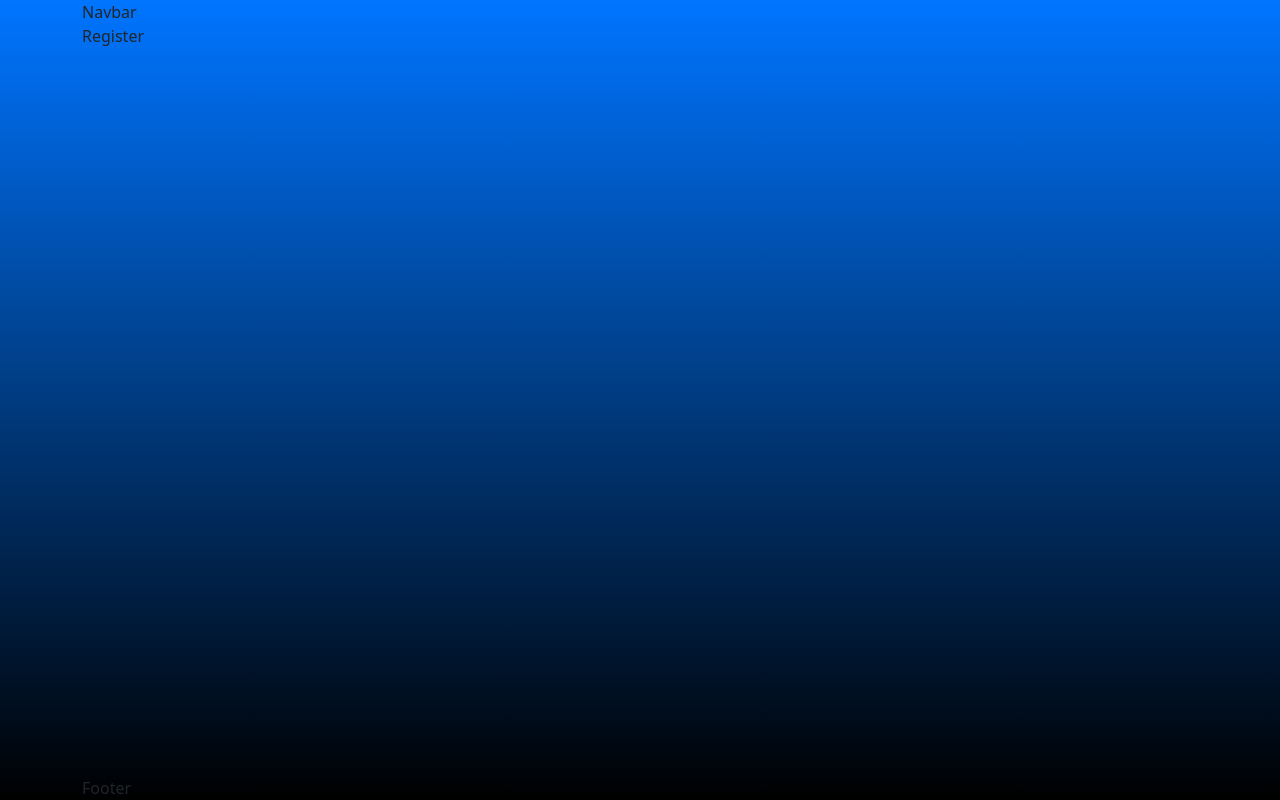
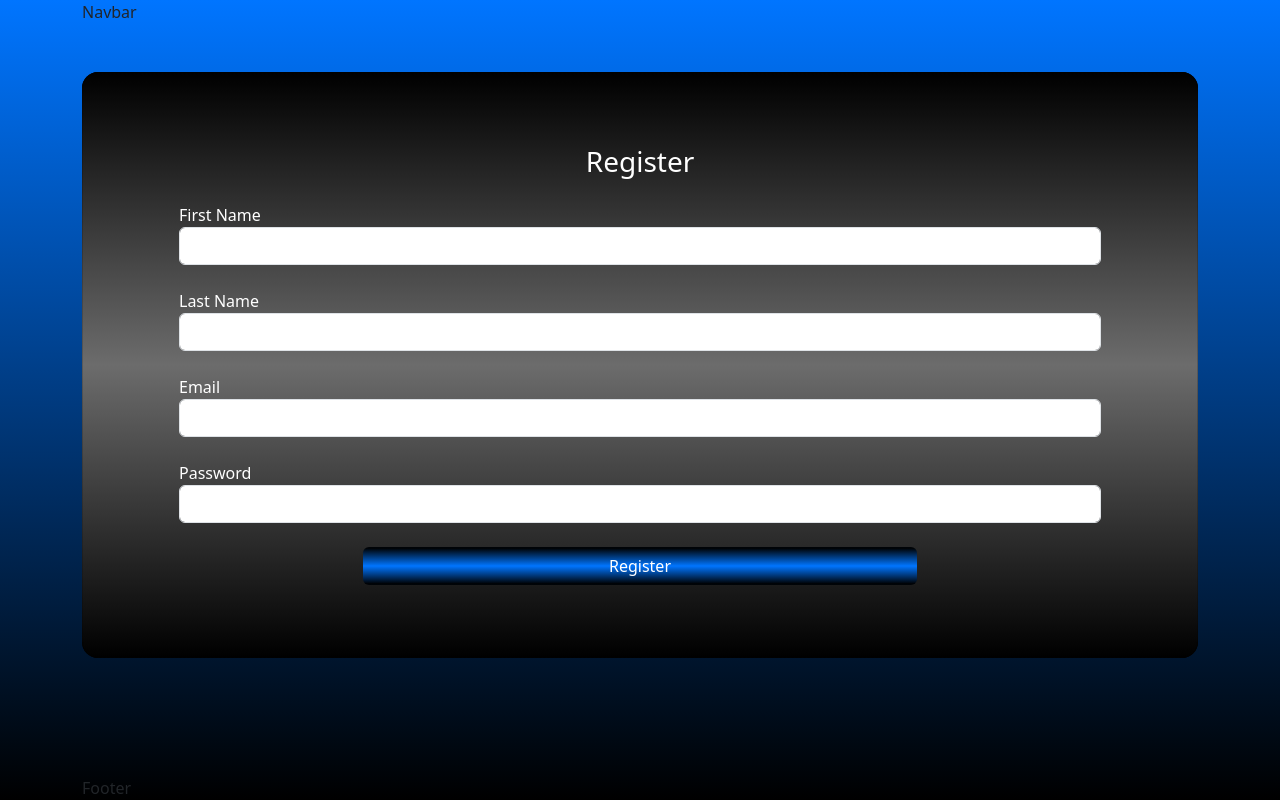
Before and after one commit to msmunir/devBnB, a React (Vite) app in the folder client/: page /register in a window 1280 px wide. Built offline with nearby package versions, Linux system fonts and the light colour scheme; no server answers.

Commit message:
log-reg v1.5

```diff
--- a/client/src/pages/LoginForm.jsx
+++ b/client/src/pages/LoginForm.jsx
@@ -1,7 +1,120 @@
-import React from "react";
+import React, { useState } from "react";
+import { useUser } from "../context/UseContext";
+import { useNavigate } from "react-router-dom";
+import axios from "axios";
 
 const LoginForm = () => {
-  return <div>LoginForm</div>;
+  const user = useUser();
+  const [email, setEmail] = useState("");
+  const [password, setPassword] = useState("");
+  const navigate = useNavigate();
+
+  // function for handling changes to form inputs
+  const handleChange = (e) => {
+    const { id, value } = e.target;
+    if (id === "email") {
+      setEmail(value);
+    } else {
+      setPassword(value);
+    }
+  };
+
+  // function for handling form submission
+  const handleSubmit = async (e) => {
+    e.preventDefault();
+    try {
+      const response = await axios.post(
+        "http://localhost:8000/api/users/login",
+        {
+          email,
+          password,
+        }
+      );
+      console.log(response);
+      if (response.data.token) {
+        localStorage.setItem("token", response.data.token);
+        user.setToken("token", response.data.token);
+        navigate("/");
+      } else {
+        alert("Error logging in user");
+        console.log(response);
+      }
+    } catch (err) {
+      console.log(err);
+      alert("Error logging in user");
+    }
+  };
+
+  return (
+    <div className="my-5" style={{ background: "black", borderRadius: "1rem" }}>
+      <section className=" dark-grey-text mb-5">
+        <div
+          className="card"
+          style={{
+            background:
+              "linear-gradient(180deg, rgba(0,0,0,1) 0%, rgba(108,108,108,1) 50%, rgba(0,0,0,1) 100%)",
+            borderRadius: "1rem",
+            color: "white",
+          }}
+        >
+          <div className="card-body p-5">
+            <h3 className=" text-center font-weight-bold my-4">Login</h3>
+            <form className="mb-4 mx-md-5" onSubmit={handleSubmit}>
+              <div className="row">
+                <div className="col-md-12 mb-4">
+                  <label htmlFor="email">Email</label>
+                  <input
+                    type="email"
+                    id="email"
+                    className="form-control"
+                    value={email}
+                    onChange={handleChange}
+                    // placeholder="Email"
+                    // onChange={(e) => setEmail(e.target.value)}
+                  />
+                </div>
+              </div>
+
+              <div className="row">
+                <div className="col-md-12 mb-4">
+                  <label htmlFor="password">Password</label>
+                  <input
+                    type="password"
+                    id="password"
+                    className="form-control"
+                    value={password}
+                    onChange={handleChange}
+                    // placeholder="Password"
+                    // onChange={(e) => setPassword(e.target.value)}
+                  />
+                </div>
+              </div>
+
+              <div className="row">
+                <div className="col-md-12">
+                  <div className="text-center">
+                    <button
+                      type="submit"
+                      // onClick={handleSubmit}
+                      className="btn btn-md"
+                      style={{
+                        background:
+                          "linear-gradient(180deg, rgba(0,0,0,1) 0%, rgba(0,117,255,1) 50%, rgba(0,0,0,1) 100%)",
+                        color: "white",
+                        width: "60%",
+                      }}
+                    >
+                      Login
+                    </button>
+                  </div>
+                </div>
+              </div>
+            </form>
+          </div>
+        </div>
+      </section>
+    </div>
+  );
 };
 
 export default LoginForm;
--- a/client/src/pages/Register.jsx
+++ b/client/src/pages/Register.jsx
@@ -1,7 +1,142 @@
-import React from "react";
+import React, { useState } from "react";
+import { useNavigate } from "react-router-dom";
+import axios from "axios";
+import { useUser } from "../context/UseContext";
 
 const Register = () => {
-  return <div>Register</div>;
+  const user = useUser();
+  const [formData, setFormData] = useState({
+    firstName: "",
+    lastName: "",
+    email: "",
+    password: "",
+  });
+
+  const navigate = useNavigate();
+
+  // function for handling changes to form inputs
+  const handleChange = (e) => {
+    const { id, value } = e.target;
+    setFormData((prevFormData) => ({
+      ...prevFormData,
+      [id]: value,
+    }));
+  };
+
+  // function for handling form submission
+  const handleSubmit = async (e) => {
+    e.preventDefault();
+    console.log(formData);
+    try {
+      const response = await axios.post(
+        "http://localhost:8000/api/users/register",
+        formData
+      );
+      console.log(response);
+
+      // set user context
+      if (response.data.token) {
+        localStorage.setItem("token", response.data.token);
+        user.setToken("token", response.data.token);
+        navigate("/login");
+      }
+    } catch (err) {
+      console.log(err);
+      alert("Error registering user");
+    }
+  };
+
+  return (
+    <div className="my-5" style={{ background: "black", borderRadius: "1rem" }}>
+      <section className=" dark-grey-text mb-5">
+        <div
+          className="card"
+          style={{
+            background:
+              "linear-gradient(180deg, rgba(0,0,0,1) 0%, rgba(108,108,108,1) 50%, rgba(0,0,0,1) 100%)",
+            borderRadius: "1rem",
+            color: "white",
+          }}
+        >
+          <div className="card-body p-5">
+            <h3 className=" text-center font-weight-bold my-4">Register</h3>
+            <form className="mb-4 mx-md-5" onSubmit={handleSubmit}>
+              <div className="row">
+                <div className="col-md-12 mb-4">
+                  <label htmlFor="firstName">First Name</label>
+                  <input
+                    type="text"
+                    id="firstName"
+                    className="form-control"
+                    value={formData.firstName}
+                    onChange={handleChange}
+                  />
+                </div>
+              </div>
+              <div className="row">
+                <div className="col-md-12 mb-4">
+                  <label htmlFor="lastName">Last Name</label>
+                  <input
+                    type="text"
+                    id="lastName"
+                    className="form-control"
+                    value={formData.lastName}
+                    onChange={handleChange}
+                  />
+                </div>
+              </div>
+              <div className="row">
+                <div className="col-md-12 mb-4">
+                  <label htmlFor="email">Email</label>
+                  <input
+                    type="email"
+                    id="email"
+                    className="form-control"
+                    value={formData.email}
+                    onChange={handleChange}
+                  />
+                </div>
+              </div>
+
+              <div className="row">
+                <div className="col-md-12 mb-4">
+                  <label htmlFor="password">Password</label>
+                  <input
+                    type="password"
+                    id="password"
+                    className="form-control"
+                    value={formData.password}
+                    onChange={handleChange}
+                  />
+                </div>
+              </div>
+
+              <div className="row">
+                <div className="col-md-12">
+                  <div className="text-center">
+                    {/* <button type="submit" className="btn btn-info btn-md"> */}
+                    <button
+                      type="submit"
+                      // onClick={handleSubmit}
+                      className="btn btn-md"
+                      style={{
+                        background:
+                          "linear-gradient(180deg, rgba(0,0,0,1) 0%, rgba(0,117,255,1) 50%, rgba(0,0,0,1) 100%)",
+                        color: "white",
+                        width: "60%",
+                      }}
+                    >
+                      Register
+                    </button>
+                  </div>
+                </div>
+              </div>
+            </form>
+          </div>
+        </div>
+      </section>
+    </div>
+  );
 };
 
 export default Register;
```
